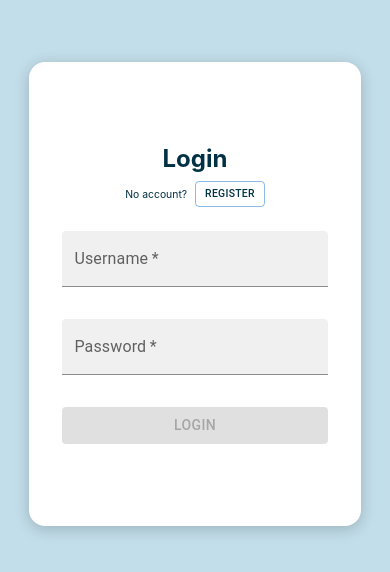
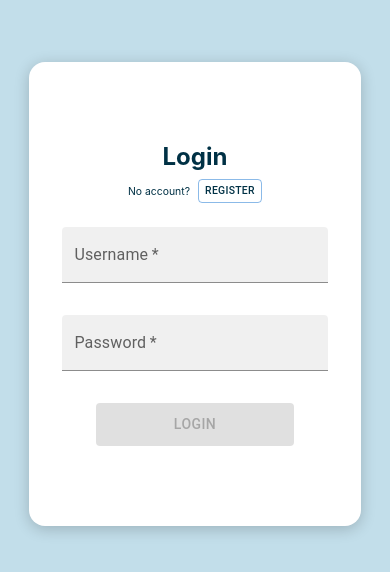
Before and after one commit to dannyfrelink/login, a React (Create React App) app in the folder client/: page / in a window 390 px wide. Shown: the part 128-700 px from the top of the page. Built offline with nearby package versions, Linux system fonts and the light colour scheme.

Commit message:
update: add last responsive styling for Login and Register page

```diff
--- a/client/src/App.scss
+++ b/client/src/App.scss
@@ -18,7 +18,7 @@
 		box-shadow: 0px 3px 15px rgba(0, 0, 0, 0.2);
 
 		> div,
-		button {
+		> button {
 			margin: 0 auto;
 			width: 80%;
 		}
@@ -37,7 +37,7 @@
 				display: flex;
 				justify-content: center;
 				align-items: center;
-				font-size: clamp(0.65rem, 1.6vw, 0.97rem);
+				font-size: clamp(0.65rem, 1.6vw, 0.8rem);
 				margin-top: clamp(0.5rem, 1.23vw, 0.75rem);
 
 				p {
@@ -45,10 +45,9 @@
 				}
 
 				button {
-					width: fit-content;
-					font-size: clamp(0.65rem, 1.6vw, 0.97rem);
+					font-size: clamp(0.65rem, 1.6vw, 0.8rem);
+					padding: 2px 6px;
 					margin-left: clamp(0.5rem, 1.23vw, 0.75rem);
-					margin-right: 0;
 					color: #003145;
 				}
 			}
@@ -63,6 +62,13 @@
 				margin: 0;
 			}
 		}
+
+		> button {
+			width: 60%;
+			max-width: 22.5rem;
+			padding-top: clamp(9px, 1.38vw, 13.5px);
+			padding-bottom: clamp(9px, 1.38vw, 13.5px);
+		}
 	}
 }
 
```
